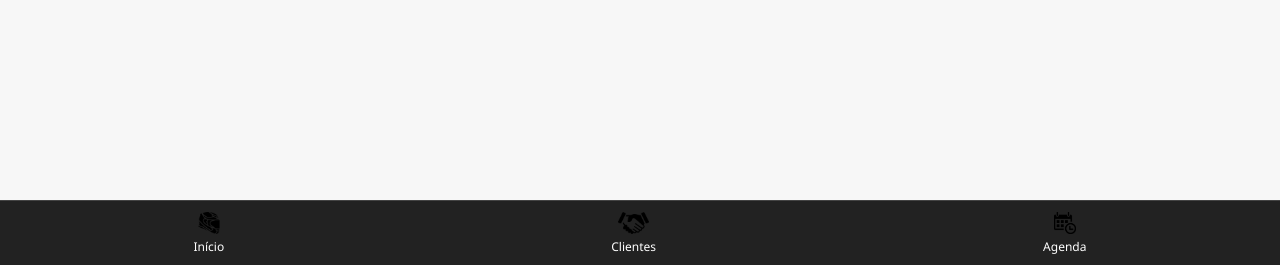
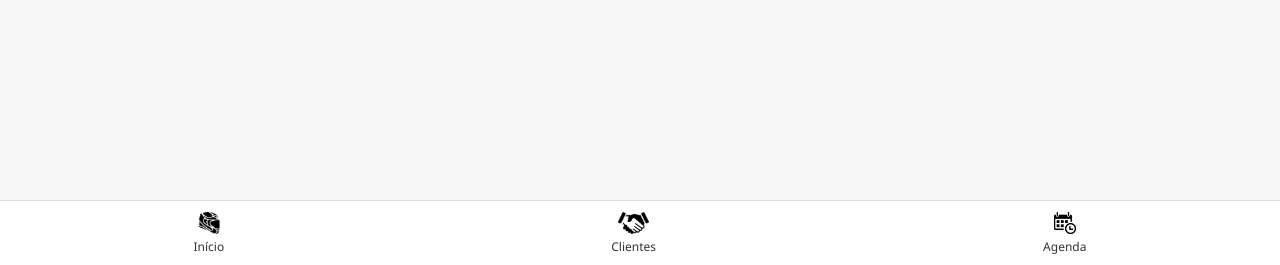
Before and after one commit to RodrigoFrancoBatata/captacao-app, a Flask app: page / in a window 1280 px wide. Shown: the part 535-800 px from the top of the page. Run offline with Flask 3, Linux system fonts and the light colour scheme.

Commit message:
Corrige tamanho das imagens e padroniza navbar com fundo branco

```diff
--- a/static/style.css
+++ b/static/style.css
@@ -68,8 +68,8 @@ button.cancelar {
   bottom: 0;
   width: 100%;
   height: 64px;
-  background: #222;
-  border-top: 1px solid #444;
+  background: #fff;
+  border-top: 1px solid #ddd;
   display: flex;
   justify-content: space-around;
   align-items: center;
@@ -80,7 +80,7 @@ button.cancelar {
   flex-direction: column;
   align-items: center;
   font-size: 12px;
-  color: white;
+  color: #333;
   text-decoration: none;
 }
 .bottom-navbar a img {
@@ -162,6 +162,15 @@ a.btn:hover {
   font-size: 14px;
 }
 
+/* Imagens de Fotos (detalhes do cliente) */
+.foto-preview {
+  max-width: 100%;
+  max-height: 280px;
+  margin-bottom: 10px;
+  border-radius: 10px;
+  box-shadow: 0 2px 6px rgba(0,0,0,0.1);
+}
+
 /* Responsivo */
 @media (max-width: 600px) {
   .logo-topo {
```
